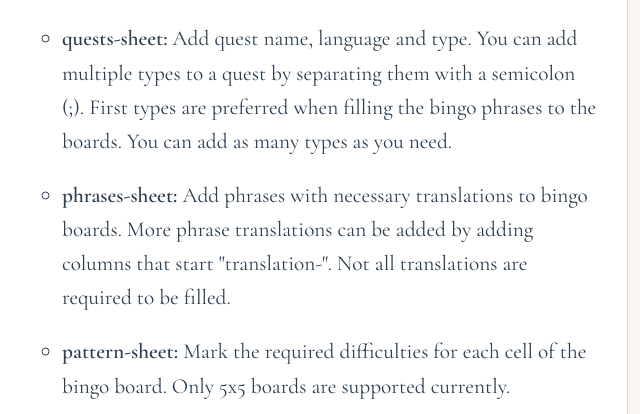
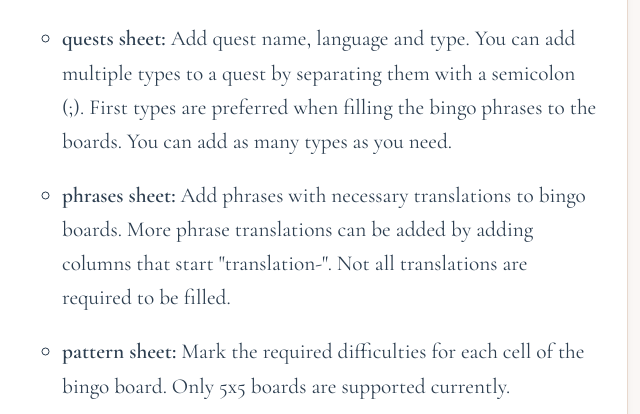
Before and after one commit to ollipal/bingo, a plain HTML site: page frontend/index.html in a window 1280 px wide. Shown: the part 327-741 px from the top of the page, 343-983 px from the left. Drawn offline with nearby package versions, Linux system fonts and the light colour scheme.

Commit message:
remove dashes

```diff
--- a/frontend/index.html
+++ b/frontend/index.html
@@ -228,9 +228,9 @@
             <li>Start by copying <a href="https://docs.google.com/spreadsheets/d/1yx40I3fyQozHYuHJGIeRyKcAWGyqfz4XX7hdDlGDyL0/copy?usp=sharing" target="_blank">this Google Sheets template</a></li>
             <li>Add your wedding quests and personlized bingo phrases to <b>different sheets of the template</b>:
                 <ul style="color: #2c3e50;">
-                    <li><b>quests-sheet:</b> Add quest name, language and type. You can add multiple types to a quest by separating them with a semicolon (;). First types are preferred when filling the bingo phrases to the boards. You can add as many types as you need.</li>
-                    <li><b>phrases-sheet:</b> Add phrases with necessary translations to bingo boards. More phrase translations can be added by adding columns that start "translation-". Not all translations are required to be filled.</li>
-                    <li><b>pattern-sheet:</b> Mark the required difficulties for each cell of the bingo board. Only 5x5 boards are supported currently.</li>
+                    <li><b>quests sheet:</b> Add quest name, language and type. You can add multiple types to a quest by separating them with a semicolon (;). First types are preferred when filling the bingo phrases to the boards. You can add as many types as you need.</li>
+                    <li><b>phrases sheet:</b> Add phrases with necessary translations to bingo boards. More phrase translations can be added by adding columns that start "translation-". Not all translations are required to be filled.</li>
+                    <li><b>pattern sheet:</b> Mark the required difficulties for each cell of the bingo board. Only 5x5 boards are supported currently.</li>
                 </ul>
             </li>
             <li>From top left corner of Google Sheets, select 'File > Download > Microsoft Excel (.xlsx)' and  upload here:
```
